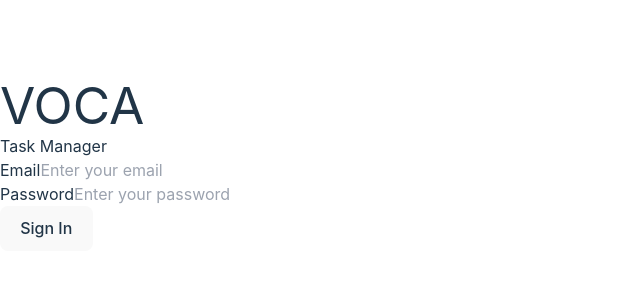
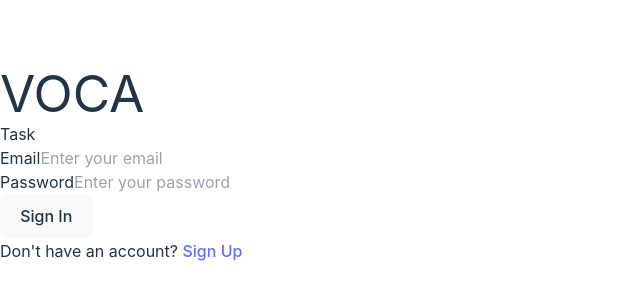
Before and after one commit to Fizm00/VocaTask, a React (Vite) app: page / in a window 1280 px wide. Shown: the part 236-536 px from the top of the page, without its empty margins (0-640 px from the left). Built offline with nearby package versions, Linux system fonts and the light colour scheme.

Commit message:
Add Sign-up Option

```diff
--- a/src/pages/Login.jsx
+++ b/src/pages/Login.jsx
@@ -9,17 +9,21 @@ function Login() {
   };
 
   return (
-    <div className="bg-[#0d0b1e] min-h-screen w-full h-full">
-      <div className="flex items-center justify-center min-h-screen">
-        <div className="bg-[#1a152e] p-8 rounded-lg shadow-lg w-full max-w-md">
-          <h1 className="text-center text-2xl font-bold text-[#a18aff]">VOCA</h1>
-          <h2 className="text-center text-xl text-white mb-6">Task Manager</h2>
-          <form onSubmit={handleSignIn} className="flex flex-col">
-            <InputField label="Email" type="email" id="email" placeholder="Enter your email" />
-            <InputField label="Password" type="password" id="password" placeholder="Enter your password" />
-            <Button text="Sign In" iconClass="fas fa-check" />
-          </form>
-        </div>
+    <div className="bg-[#0d0714] flex items-center justify-center min-h-screen">
+      <div className="bg-[#1D1825] p-20 rounded-2xl shadow-lg w-full lg:max-w-xl">
+        <h1 className="text-center text-3xl font-bold text-[#9E78CF] mb-2 -mt-6">VOCA</h1>
+        <h2 className="text-center text-3xl text-white mb-4 -mt-2">Task</h2>
+        <form onSubmit={handleSignIn} className="space-y-6">
+          <InputField label="Email" type="email" id="email" placeholder="Enter your email" />
+          <InputField label="Password" type="password" id="password" placeholder="Enter your password" />
+          <Button text="Sign In" iconClass="fas fa-check" className="mt-6 mb-4" />
+          <p className="text-center text-[#D1B5F5] mt-4">
+            Don't have an account?{" "}
+            <a href="/signup" className="text-[#9E78CF] hover:underline">
+              Sign Up
+            </a>
+          </p>
+        </form>
       </div>
     </div>
   );
```
